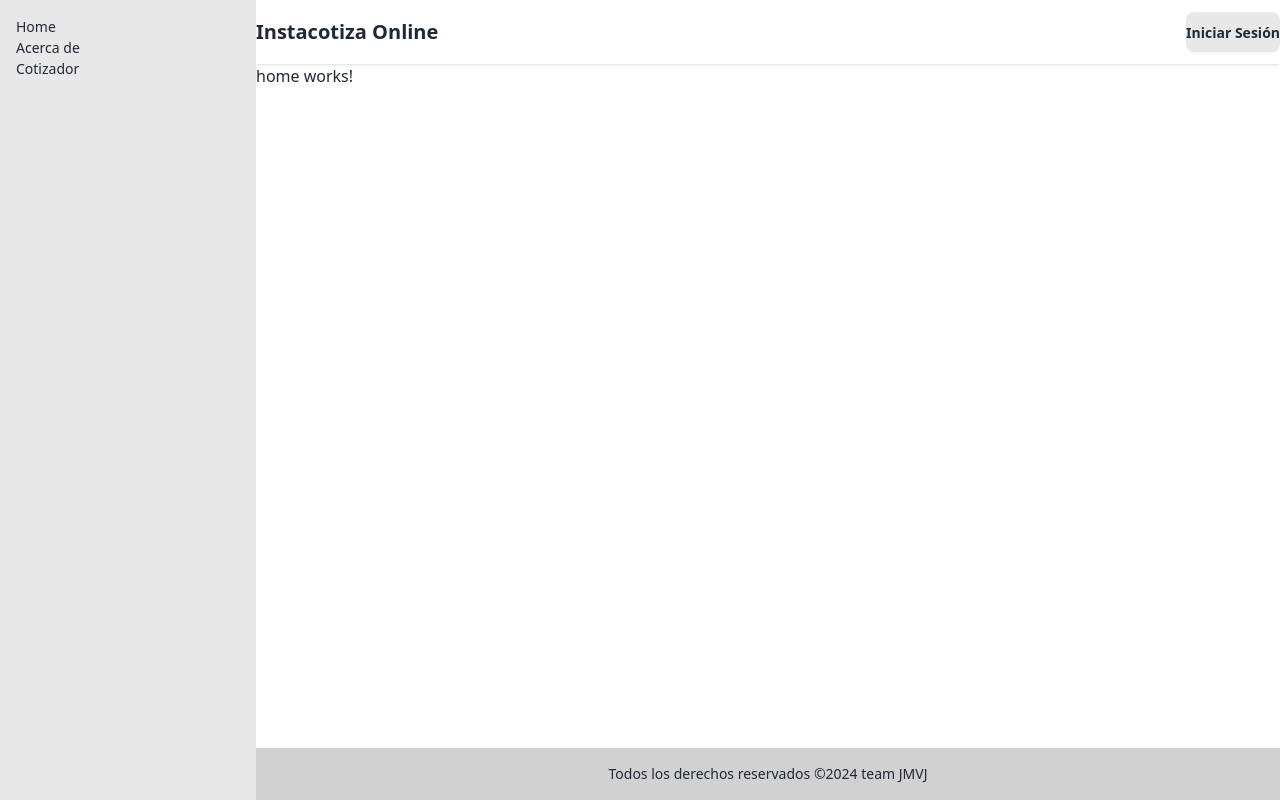
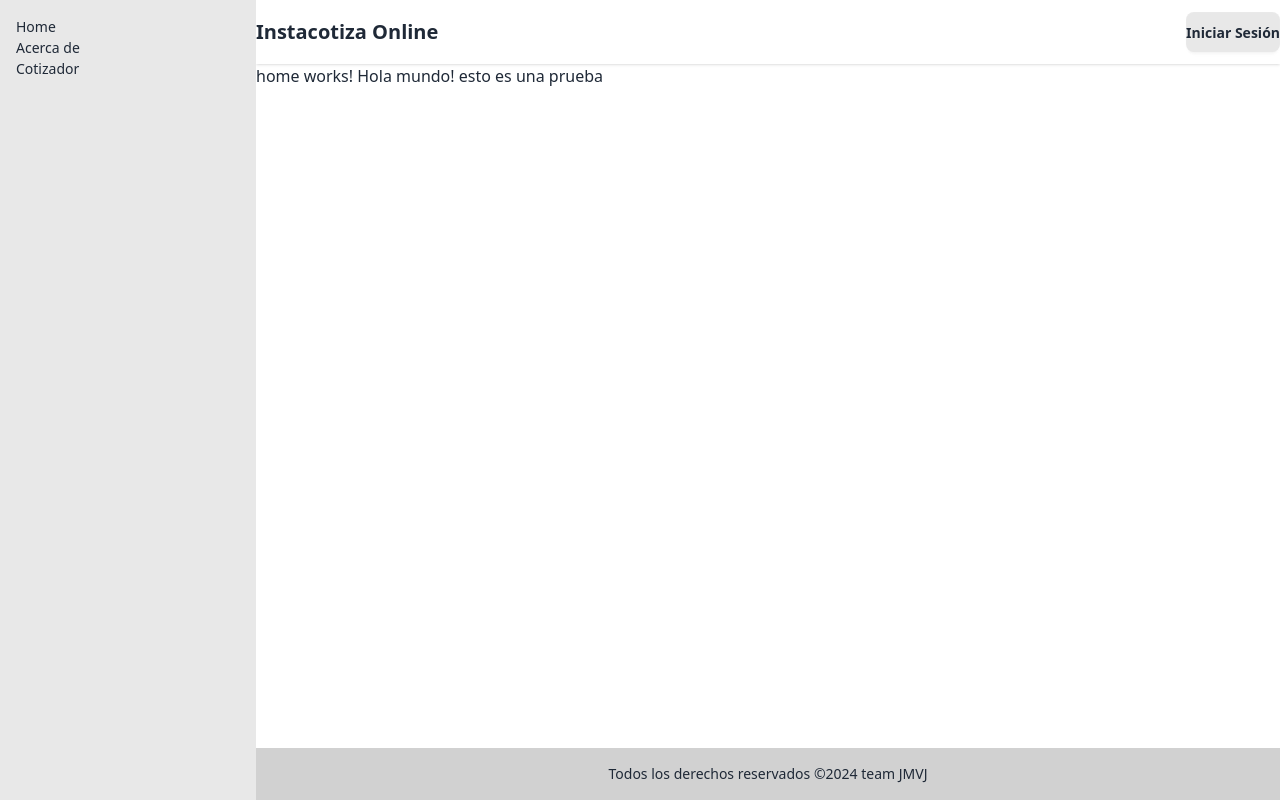
Before and after one commit to valjamettduoc/Munoz_Jorge_Jamett_Valentina_1.1_APT122, an Angular app: page / in a window 1280 px wide. Built offline with nearby package versions, Linux system fonts and the light colour scheme.

Commit message:
Update home.component.html

```diff
--- a/src/app/pages/home/home.component.html
+++ b/src/app/pages/home/home.component.html
@@ -1 +1 @@
-<p>home works!</p>
+<p>home works! Hola mundo! esto es una prueba</p>
```
